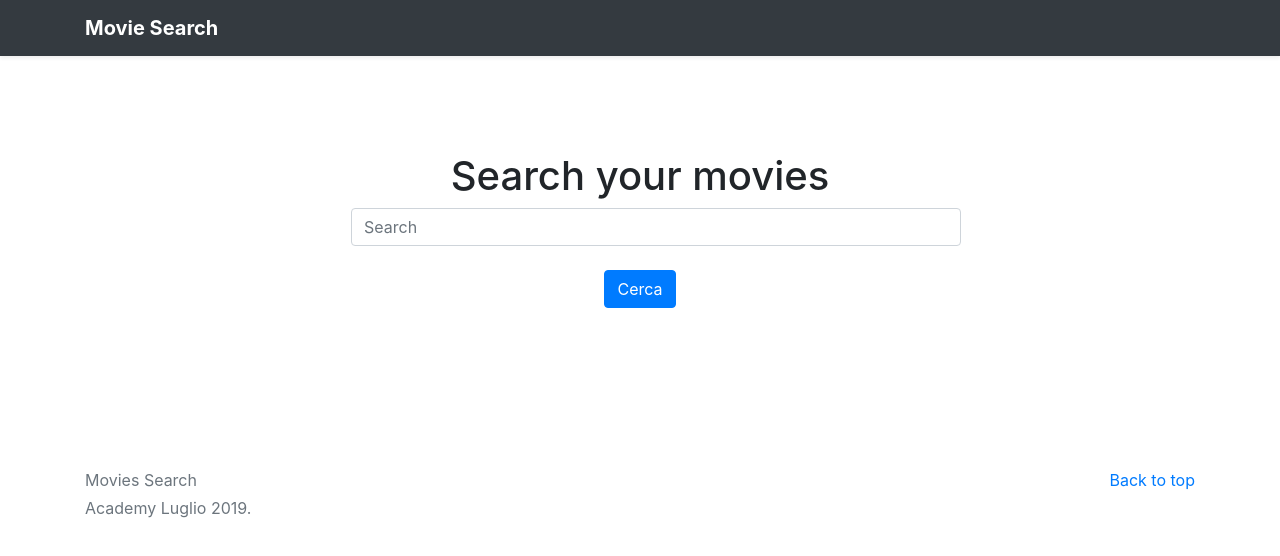
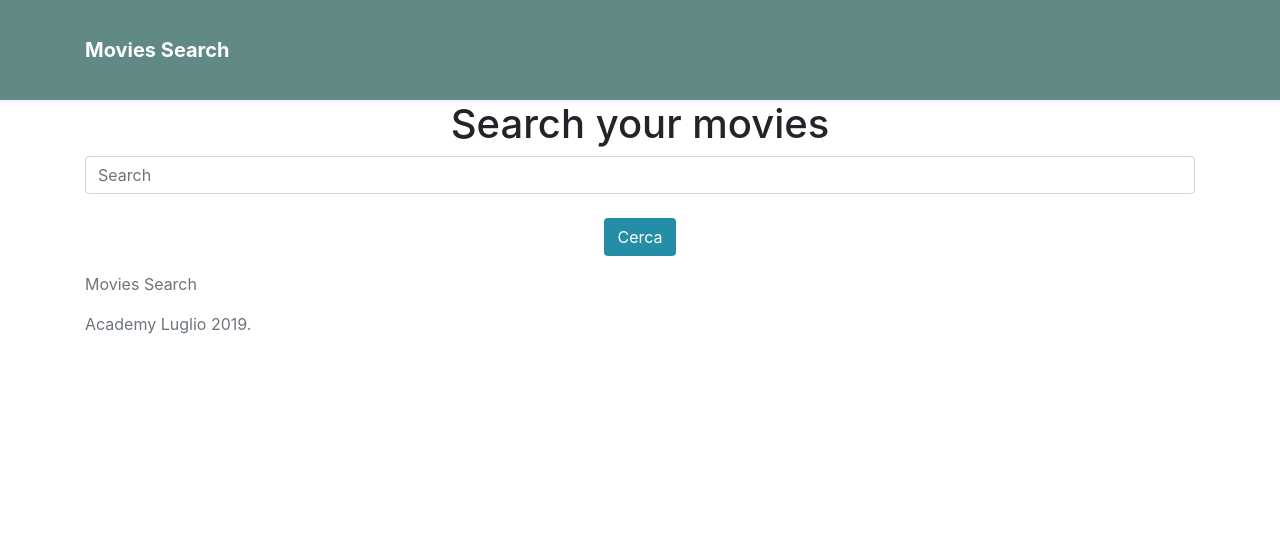
Before and after one commit to ZagP/academy, an Angular app in the folder film-app/: page / in a window 1280 px wide. Shown: the top 556 px of the page. Built offline with nearby package versions, Linux system fonts and the light colour scheme.

Commit message:
Miglioramenti grafici e aggiornamento funzioni

```diff
--- a/film-app/src/app/app.component.css
+++ b/film-app/src/app/app.component.css
@@ -1,10 +1,16 @@
-.jumbotron {
+body{
+  background: #000;
+}
+
+
+
+/*.jumbotron {
     padding-top: 3rem;
     padding-bottom: 3rem;
     margin-bottom: 0;
     background-color: #fff;
   }
-  @media (min-width: 768px) {
+  /*@media (min-width: 768px) {
     .jumbotron {
       padding-top: 6rem;
       padding-bottom: 6rem;
@@ -26,8 +32,7 @@
   footer {
     padding-top: 3rem;
     padding-bottom: 3rem;
-    /*position: absolute;
-    bottom: 0;*/
+
   }
 
   footer p {
@@ -47,4 +52,21 @@
     .bd-placeholder-img-lg {
       font-size: 3.5rem;
     }
-  }
+  }*/
+.navbar-bg{
+    background: #618985 !important;
+    height: 100px;
+}
+.card-animations{
+  transition: .3s all ease-in-out;
+  top: 0;
+  position: relative;
+  cursor: pointer !important;
+}
+
+.card-animations:hover{
+  top: -10px;
+  -webkit-box-shadow: 0 2px 22px -1px rgba(0, 0, 0, 0.3);
+  box-shadow: 0 2px 22px -1px rgba(0, 0, 0, 0.3);
+
+}
--- a/film-app/src/app/app.component.html
+++ b/film-app/src/app/app.component.html
@@ -1,11 +1,9 @@
-<body>
   <header>
-
-  <div class="navbar navbar-dark bg-dark shadow-sm">
+    <div class="navbar navbar-dark bg-dark shadow-sm navbar-bg">
       <div class="container d-flex justify-content-between">
         <a href="#" class="navbar-brand d-flex align-items-center">
           <!-- <svg xmlns="http://www.w3.org/2000/svg" width="20" height="20" fill="none" stroke="currentColor" stroke-linecap="round" stroke-linejoin="round" stroke-width="2" aria-hidden="true" class="mr-2" viewBox="0 0 24 24" focusable="false"><path d="M23 19a2 2 0 0 1-2 2H3a2 2 0 0 1-2-2V8a2 2 0 0 1 2-2h4l2-3h6l2 3h4a2 2 0 0 1 2 2z"></path><circle cx="12" cy="13" r="4"></circle></svg> -->
-        <strong>Movie Search</strong>
+          <strong>Movies Search</strong>
         </a>
       </div>
     </div>
@@ -13,7 +11,7 @@
 
   <main role="main">
 
-  <section class="jumbotron text-center">
+    <section class=" text-center">
 
       <div class="container">
         <app-search-movie></app-search-movie>
@@ -171,14 +169,15 @@
 
   <footer class="text-muted">
     <div class="container">
-    <p class="float-right">
-      <a href="#">Back to top</a>
-    </p>
+
       <p>Movies Search</p>
       <p>Academy Luglio 2019.</p>
     </div>
   </footer>
-<script src="https://code.jquery.com/jquery-3.3.1.slim.min.js" integrity="sha384-q8i/X+965DzO0rT7abK41JStQIAqVgRVzpbzo5smXKp4YfRvH+8abtTE1Pi6jizo" crossorigin="anonymous"></script>
-      <script>window.jQuery || document.write('<script src="/docs/4.3/assets/js/vendor/jquery-slim.min.js"><\/script>')</script><script src="/docs/4.3/dist/js/bootstrap.bundle.min.js" integrity="sha384-xrRywqdh3PHs8keKZN+8zzc5TX0GRTLCcmivcbNJWm2rs5C8PRhcEn3czEjhAO9o" crossorigin="anonymous"></script>
-
-</body>
+  <script src="https://code.jquery.com/jquery-3.3.1.slim.min.js"
+    integrity="sha384-q8i/X+965DzO0rT7abK41JStQIAqVgRVzpbzo5smXKp4YfRvH+8abtTE1Pi6jizo"
+    crossorigin="anonymous"></script>
+  <script>window.jQuery || document.write('<script src="/docs/4.3/assets/js/vendor/jquery-slim.min.js"><\/script>')</script>
+  <script src="/docs/4.3/dist/js/bootstrap.bundle.min.js"
+    integrity="sha384-xrRywqdh3PHs8keKZN+8zzc5TX0GRTLCcmivcbNJWm2rs5C8PRhcEn3czEjhAO9o"
+    crossorigin="anonymous"></script>
--- a/film-app/src/app/movie.service.ts
+++ b/film-app/src/app/movie.service.ts
@@ -9,7 +9,7 @@ import { Movie } from 'src/model/movie';
 export class MovieService {
   movies:Movie;
   language:string;
-  page:number;
+  //page:number;
   adult:boolean;
   region:string;
   year:string;
@@ -25,4 +25,10 @@ export class MovieService {
     return this.http.get<Movie[]>(this.requestUrl)
   }
 
+  searchMoviesPage(searchString:string, page:number){
+    this.requestUrl = "https://api.themoviedb.org/3/search/movie?api_key=5fb6c0b63b9b1121750e3d973f52d8a4&query="+searchString;//aggiungi pagina
+    console.log("url request: "+this.requestUrl);
+    return this.http.get<Movie[]>(this.requestUrl)
+  }
+
 }
--- a/film-app/src/app/search-movie/search-movie.component.css
+++ b/film-app/src/app/search-movie/search-movie.component.css
@@ -0,0 +1,14 @@
+
+.bg-color-cards{
+background: #96BBBB !important;
+}
+
+.space{
+margin-bottom: 25px;
+}
+
+
+.btn-custom{
+    background: #258EA6;
+    color:white;
+}
--- a/film-app/src/app/search-movie/search-movie.component.html
+++ b/film-app/src/app/search-movie/search-movie.component.html
@@ -1,13 +1,14 @@
 <div class="row">
     <!-- <div class="col-md-2"></div> -->
     <div class="col-md-12">
+        <h1>Search your movies</h1>
         <form>
             <div class="form-group">
-                <h1>Search your movies</h1>
+
                 <input [(ngModel)]="searchString" type="search" id="search-movie" name="search-movie"
-                    class="form-control mx-sm-3" aria-describedby="Search Movie" placeholder="Search">
+                    class="form-control " aria-describedby="Search Movie" placeholder="Search">
                 <br>
-                <input type="submit" class="btn btn-primary" value="Cerca" (click)="getSearchResults()">
+                <input type="submit" class="btn btn-custom" value="Cerca" (click)="getSearchResults()">
 
             </div>
         </form>
@@ -15,94 +16,24 @@
     <!-- <div class="col-md-2"></div> -->
 </div>
 <div class="row" *ngIf="results">
-    <!-- <ul>
-        <li *ngFor="let movie of moviesArray.results">Titolo: {{movie.title}}</li>
-    </ul> -->
 
-    <div class="col-md-4" *ngFor="let movie of moviesArray.results">
-        <div class="card mb-4 shadow-sm">
-            <svg class="bd-placeholder-img card-img-top" width="100%" height="225" xmlns="http://www.w3.org/2000/svg"
-                preserveAspectRatio="xMidYMid slice" focusable="false" role="img" aria-label="Placeholder: Thumbnail">
-                <title>{{movie.title}}</title>
-                <rect width="100%" height="100%" fill="#55595c"></rect><text x="50%" y="50%" fill="#eceeef"
-                    dy=".3em">Thumbnail</text>
-            </svg>
-            <div class="card-body">
-                <p class="card-text">{{movie.overview}}</p>
-                <div class="d-flex justify-content-between align-items-center">
-                    <div class="btn-group">
-                        <button type="button" class="btn btn-sm btn-outline-secondary">View</button>
-                        <button type="button" class="btn btn-sm btn-outline-secondary">Edit</button>
-                    </div>
-                    <small class="text-muted">{{movie.vote_average}}</small>
-                </div>
+    <div class="col-md-4 space" *ngFor="let movie of moviesArray.results">
+        <div class="card card-animations" style="width: 18rem;" (click)="getMovieDetails(movie.id)">
+            <img class="card-img-top" src="https://image.tmdb.org/t/p/w500{{movie.poster_path}}" alt="Card image cap">
+            <div class="card-body bg-color-cards">
+                <h4 class="card-title">{{movie.title}}</h4>
+                <p class="card-text">{{movie.overview.substring(0, 80)}} ...</p>
+                <button class="btn btn-custom" >Details</button>
             </div>
         </div>
     </div>
-
-    <!-- <div class="col-md-4">
-        <div class="card mb-4 shadow-sm">
-            <svg class="bd-placeholder-img card-img-top" width="100%" height="225" xmlns="http://www.w3.org/2000/svg"
-                preserveAspectRatio="xMidYMid slice" focusable="false" role="img" aria-label="Placeholder: Thumbnail">
-                <title>Placeholder</title>
-                <rect width="100%" height="100%" fill="#55595c"></rect><text x="50%" y="50%" fill="#eceeef"
-                    dy=".3em">Thumbnail</text>
-            </svg>
-            <div class="card-body">
-                <p class="card-text">This is a wider card with supporting text below as a natural lead-in to
-                    additional content. This content is a little bit longer.</p>
-                <div class="d-flex justify-content-between align-items-center">
-                    <div class="btn-group">
-                        <button type="button" class="btn btn-sm btn-outline-secondary">View</button>
-                        <button type="button" class="btn btn-sm btn-outline-secondary">Edit</button>
-                    </div>
-                    <small class="text-muted">9 mins</small>
-                </div>
-            </div>
-        </div>
-    </div>
-    <div class="col-md-4">
-        <div class="card mb-4 shadow-sm">
-            <svg class="bd-placeholder-img card-img-top" width="100%" height="225" xmlns="http://www.w3.org/2000/svg"
-                preserveAspectRatio="xMidYMid slice" focusable="false" role="img" aria-label="Placeholder: Thumbnail">
-                <title>Placeholder</title>
-                <rect width="100%" height="100%" fill="#55595c"></rect><text x="50%" y="50%" fill="#eceeef"
-                    dy=".3em">Thumbnail</text>
-            </svg>
-            <div class="card-body">
-                <p class="card-text">This is a wider card with supporting text below as a natural lead-in to
-                    additional content. This content is a little bit longer.</p>
-                <div class="d-flex justify-content-between align-items-center">
-                    <div class="btn-group">
-                        <button type="button" class="btn btn-sm btn-outline-secondary">View</button>
-                        <button type="button" class="btn btn-sm btn-outline-secondary">Edit</button>
-                    </div>
-                    <small class="text-muted">9 mins</small>
-                </div>
-            </div>
-        </div>
-    </div>
-    <div class="col-md-4">
-        <div class="card mb-4 shadow-sm">
-            <svg class="bd-placeholder-img card-img-top" width="100%" height="225" xmlns="http://www.w3.org/2000/svg"
-                preserveAspectRatio="xMidYMid slice" focusable="false" role="img" aria-label="Placeholder: Thumbnail">
-                <title>Placeholder</title>
-                <rect width="100%" height="100%" fill="#55595c"></rect><text x="50%" y="50%" fill="#eceeef"
-                    dy=".3em">Thumbnail</text>
-            </svg>
-            <div class="card-body">
-                <p class="card-text">This is a wider card with supporting text below as a natural lead-in to
-                    additional content. This content is a little bit longer.</p>
-                <div class="d-flex justify-content-between align-items-center">
-                    <div class="btn-group">
-                        <button type="button" class="btn btn-sm btn-outline-secondary">View</button>
-                        <button type="button" class="btn btn-sm btn-outline-secondary">Edit</button>
-                    </div>
-                    <small class="text-muted">9 mins</small>
-                </div>
-            </div>
-        </div>
-    </div>
- -->
-
+    <nav aria-label="Page navigation example">
+        <ul class="pagination">
+            <li class="page-item"><a class="page-link" href="#">Previous</a></li>
+            <li class="page-item"><a class="page-link" href="#">1</a></li>
+            <li class="page-item"><a class="page-link" href="#">2</a></li>
+            <li class="page-item"><a class="page-link" href="#">3</a></li>
+            <li class="page-item"><a class="page-link" href="#">Next</a></li>
+        </ul>
+    </nav>
 </div>
--- a/film-app/src/app/search-movie/search-movie.component.ts
+++ b/film-app/src/app/search-movie/search-movie.component.ts
@@ -10,6 +10,7 @@ import { MovieService } from '../movie.service';
 export class SearchMovieComponent implements OnInit {
   moviesArray:Movie[] = [];
   @Input() searchString:string;
+  page:number;
   results:boolean = false;
   constructor(private searchService:MovieService) { }
 
@@ -34,6 +35,21 @@ export class SearchMovieComponent implements OnInit {
     this.results = true;
   }
 
+  getResultsPage(){
+    this.searchService.searchMoviesPage(this.searchString, this.page).subscribe(
+      (result:Movie[])=>{
+        this.moviesArray=result;
+        console.log("result: ",result);
+        console.log("moviesArray: ",this.moviesArray);
+      },
+      (error)=>{
+        console.error("Error",error);
+        alert('error');
+      }
+    );
+    this.results = true;
+  }
+
 
 
 
```
Lines whose indentation alone changed are shown as unchanged.
